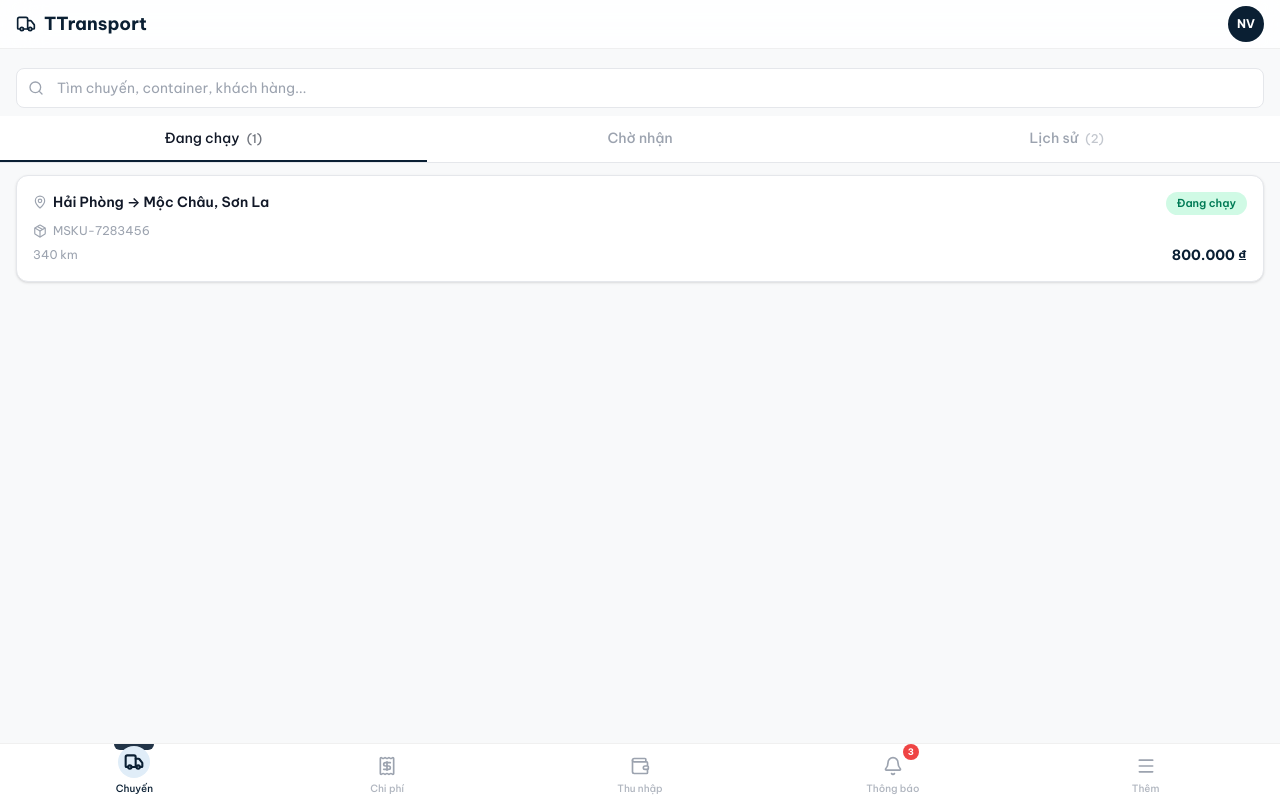
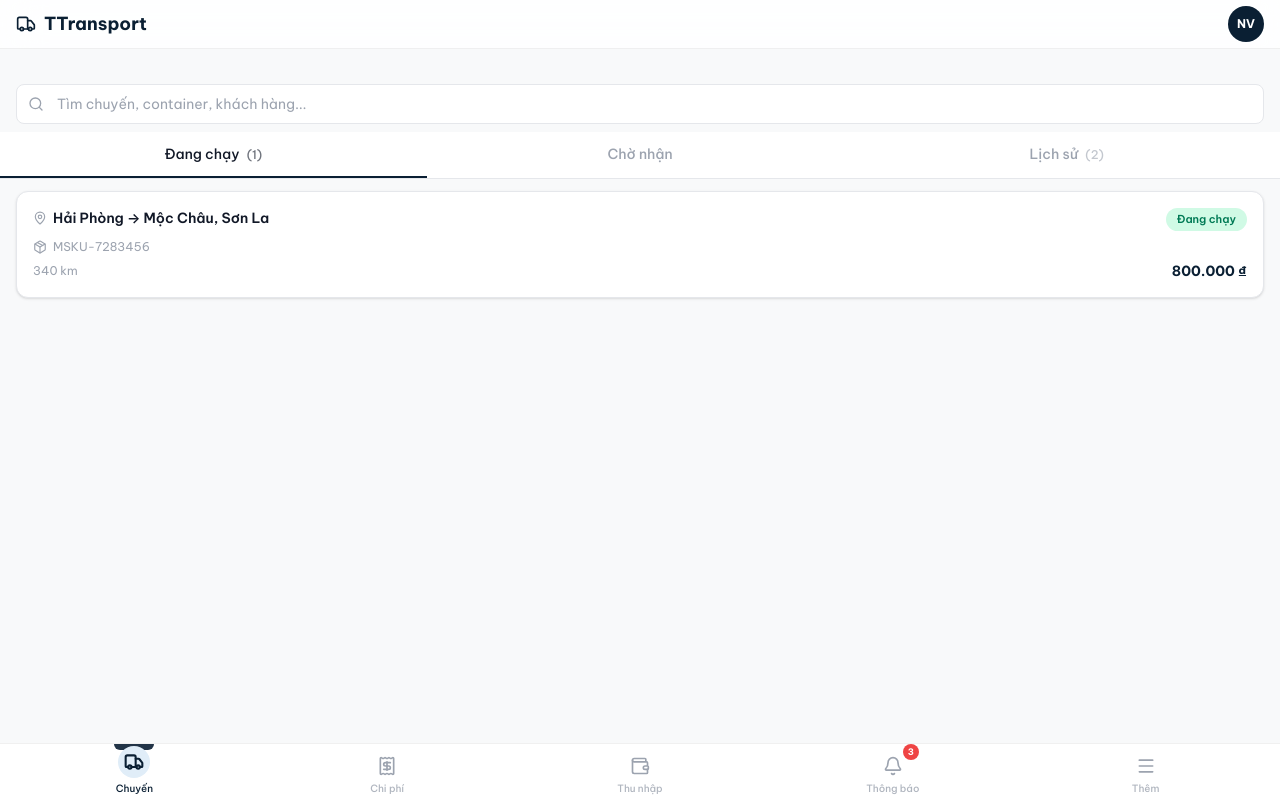
Before and after one commit to 4rankng/vantaiphucloc, a React (Vite) app in the folder frontend/: page / in a window 1280 px wide. Both pictures are taken after a click on the button "Đăng nhập". Built offline with nearby package versions, Linux system fonts and the light colour scheme.

Commit message:
fix: hardcode content padding — 3.5rem top bar + 16px gap + safe-area

```diff
--- a/frontend/index.html
+++ b/frontend/index.html
@@ -5,8 +5,8 @@
     <link rel="icon" type="image/svg+xml" href="/favicon.svg" />
     <meta name="viewport" content="width=device-width, initial-scale=1.0, viewport-fit=cover, maximum-scale=1.0, user-scalable=no" />
     <meta name="theme-color" content="#0a1f33" />
-    <meta name="app-version" content="2026.04.21.21" />
-    <meta name="deployed-at" content="2026.04.21.21:32:00Z" />
+    <meta name="app-version" content="2026.04.21.22" />
+    <meta name="deployed-at" content="2026.04.21.22:32:00Z" />
     <link rel="preconnect" href="https://fonts.googleapis.com" />
     <link rel="preconnect" href="https://fonts.gstatic.com" crossorigin />
     <link href="https://fonts.googleapis.com/css2?family=Be+Vietnam+Pro:ital,wght@0,300;0,400;0,500;0,600;0,700;0,800;1,400&family=JetBrains+Mono:wght@400;500;600&display=swap" rel="stylesheet" />
--- a/frontend/package.json
+++ b/frontend/package.json
@@ -1,7 +1,7 @@
 {
   "name": "frontend",
   "private": true,
-  "version": "2026.04.21.21",
+  "version": "2026.04.21.22",
   "type": "module",
   "packageManager": "pnpm@10.33.0",
   "scripts": {
--- a/frontend/src/pages/driver/AppShell.tsx
+++ b/frontend/src/pages/driver/AppShell.tsx
@@ -208,8 +208,8 @@ export function AppShell({ children }: { children: React.ReactNode }) {
       <main
         className="overflow-y-auto"
         style={{
-          paddingTop: 'max(3.5rem, calc(var(--theme-spacing-topBarHeight, 3rem) + env(safe-area-inset-top)))',
-          paddingBottom: 'max(4.5rem, calc(var(--theme-spacing-bottomNavHeight, 3.5rem) + env(safe-area-inset-bottom)))',
+          paddingTop: 'calc(3.5rem + env(safe-area-inset-top, 0px) + 16px)',
+          paddingBottom: 'calc(4.5rem + env(safe-area-inset-bottom, 0px))',
           minHeight: '100vh',
         }}
       >
--- a/frontend/src/pages/driver/MoreMenu.tsx
+++ b/frontend/src/pages/driver/MoreMenu.tsx
@@ -53,7 +53,7 @@ export function MoreMenu() {
           </button>
         ))}
       </div>
-      <p className="text-center text-xs mt-6 pb-4" style={{ color: 'var(--theme-text-muted)' }}>v2026.04.21.21</p>
+      <p className="text-center text-xs mt-6 pb-4" style={{ color: 'var(--theme-text-muted)' }}>v2026.04.21.22</p>
     </div>
   )
 }
```
